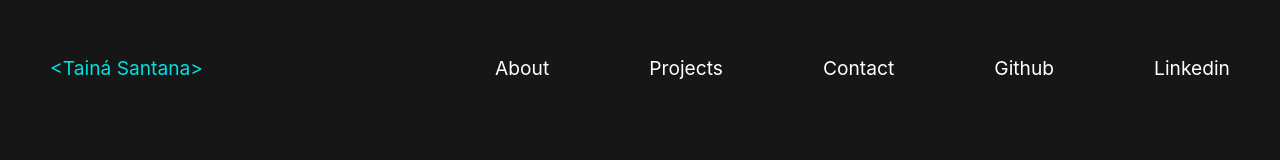
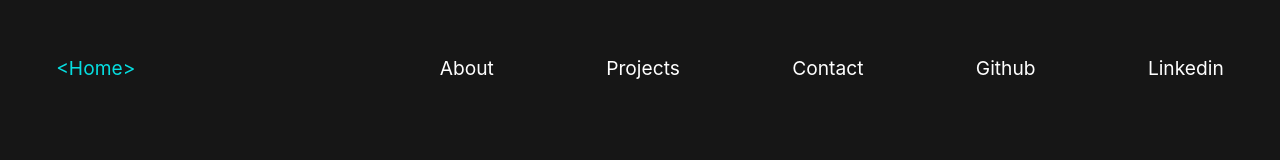
Before and after one commit to tainnaps/tainnaps.github.io, a React (Create React App) app: page / in a window 1280 px wide. Shown: the top 160 px of the page. Built offline with nearby package versions, Linux system fonts and the light colour scheme.

Commit message:
refactor: change Home link name

```diff
--- a/src/components/NavBar/index.js
+++ b/src/components/NavBar/index.js
@@ -11,7 +11,7 @@ function NavBar() {
         className="home-link"
         to="/"
       >
-        { '<Tainá Santana>' }
+        { '<Home>' }
       </NavLink>
       <NavLink
         exact
```
